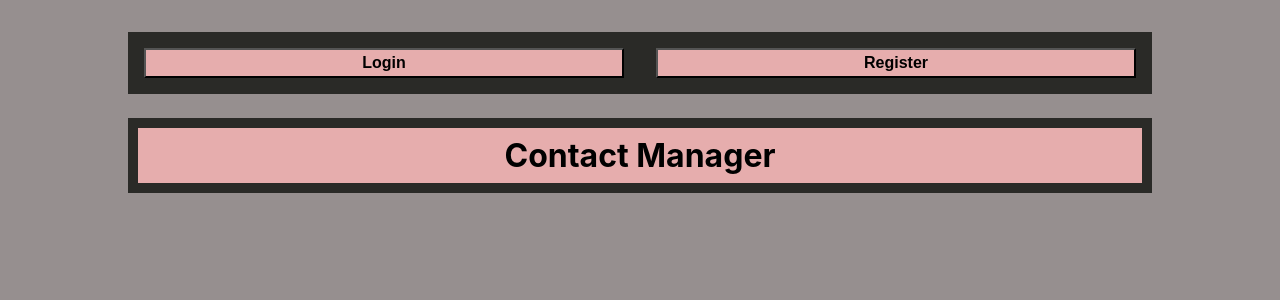
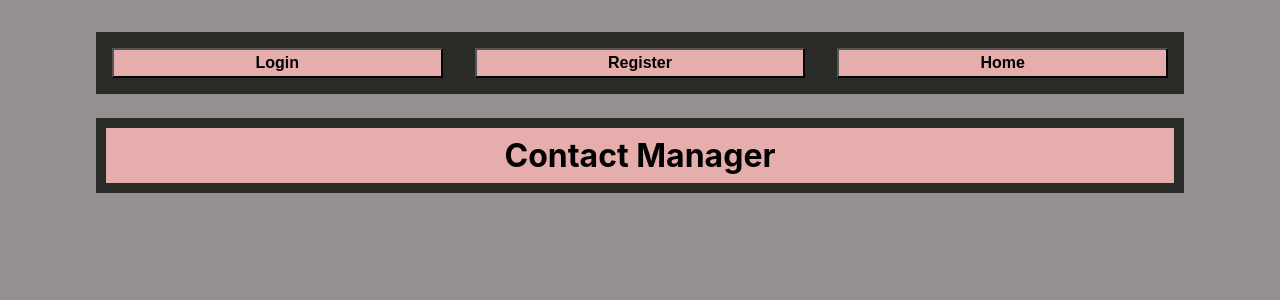
Before and after one commit to finiky/Contact-Manager, a React (Create React App) app in the folder client/: page / in a window 1280 px wide. Shown: the top 300 px of the page. Built offline with nearby package versions, Linux system fonts and the light colour scheme; the HTML template or start-up script is replaced by a standard one.

Commit message:
Added a Home button to return to contacts page. Increase the app's main div width to 85%

```diff
--- a/client/src/App.js
+++ b/client/src/App.js
@@ -31,6 +31,9 @@ const App = () => {
         <button className={styles.button}>
           <Link className={styles.link} to="/register">Register</Link>
         </button>
+        <button className={styles.button}>
+          <Link className={styles.link} to="/contacts">Home</Link>
+        </button>
       </header>
       <h1 className={styles.heading}>Contact Manager</h1>
       <Routes>
--- a/client/src/App.module.css
+++ b/client/src/App.module.css
@@ -1,10 +1,10 @@
 .main {
-  width: 80%;
+  width: 85%;
   margin: 0 auto;
 }
 .header {
   display: grid;
-  grid-template-columns: 1fr 1fr;
+  grid-template-columns: 1fr 1fr 1fr;
   column-gap: 2rem;
   margin-top: 2rem;
   padding: 1rem;
```
